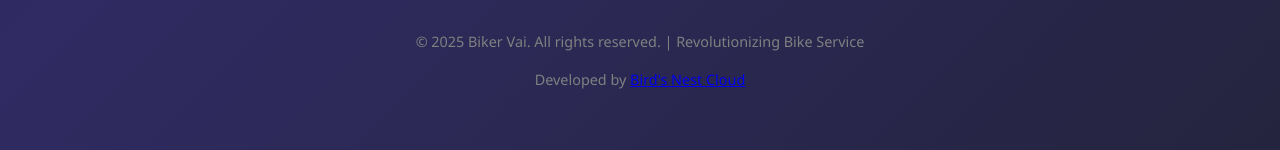
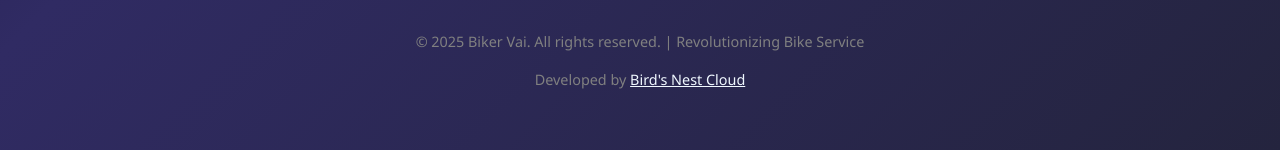
Before and after one commit to Onuvob/bikervai, a plain HTML site: page index.html in a window 1280 px wide. Shown: the part 1322-1472 px from the top of the page. Drawn offline with Linux system fonts and the light colour scheme.

Commit message:
Update index.html

```diff
--- a/index.html
+++ b/index.html
@@ -535,7 +535,7 @@
             <div class="footer">
                 <p>&copy; 2025 Biker Vai. All rights reserved. | Revolutionizing Bike Service</p>
                 <br>
-                <p>Developed by <a href="https://birdsnestcloud.com/" target="_blank">Bird's Nest Cloud</a></p>
+                <p>Developed by <a style="color: aliceblue;" href="https://birdsnestcloud.com/" target="_blank">Bird's Nest Cloud</a></p>
             </div>
         </div>
     </div>
```
